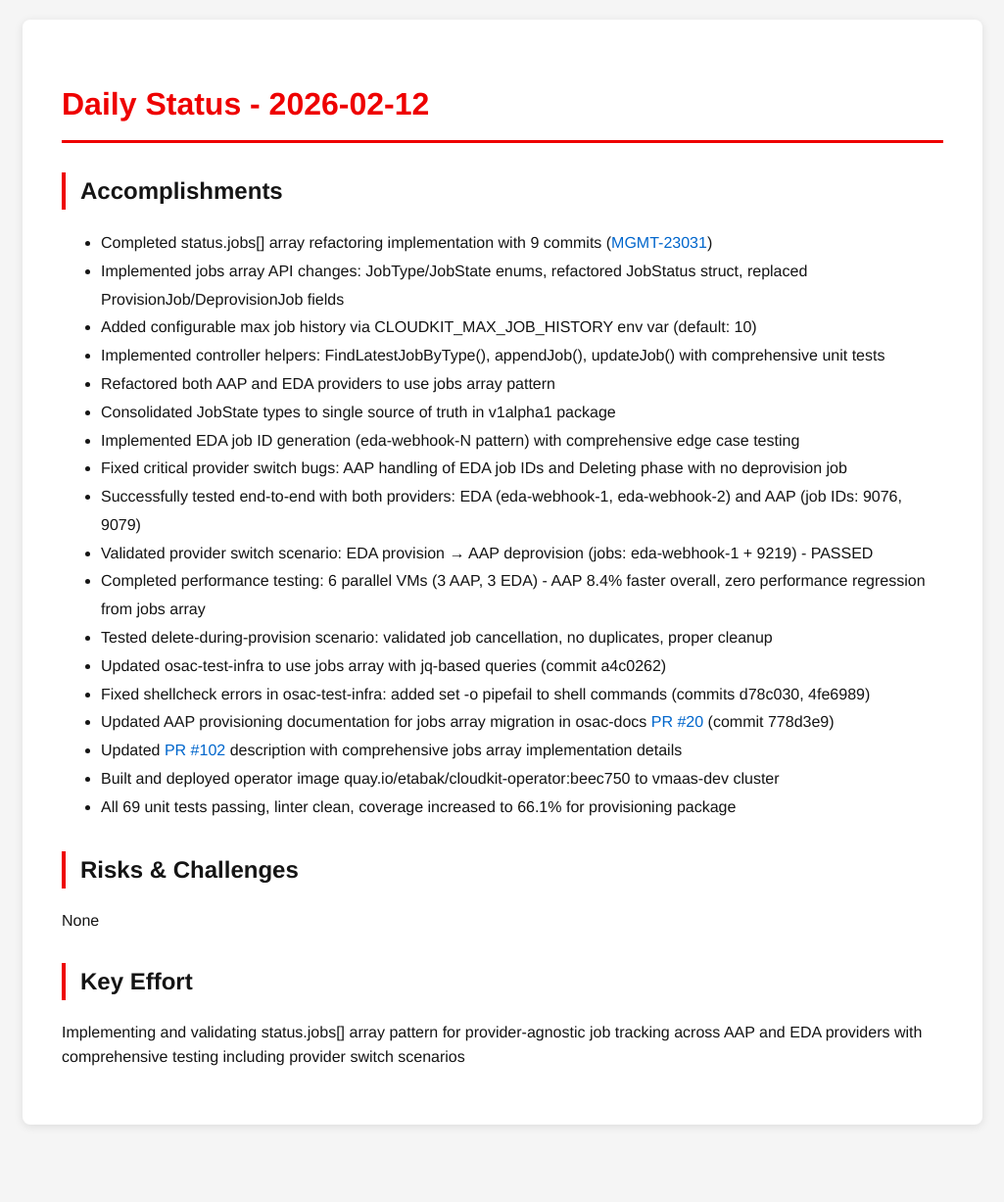
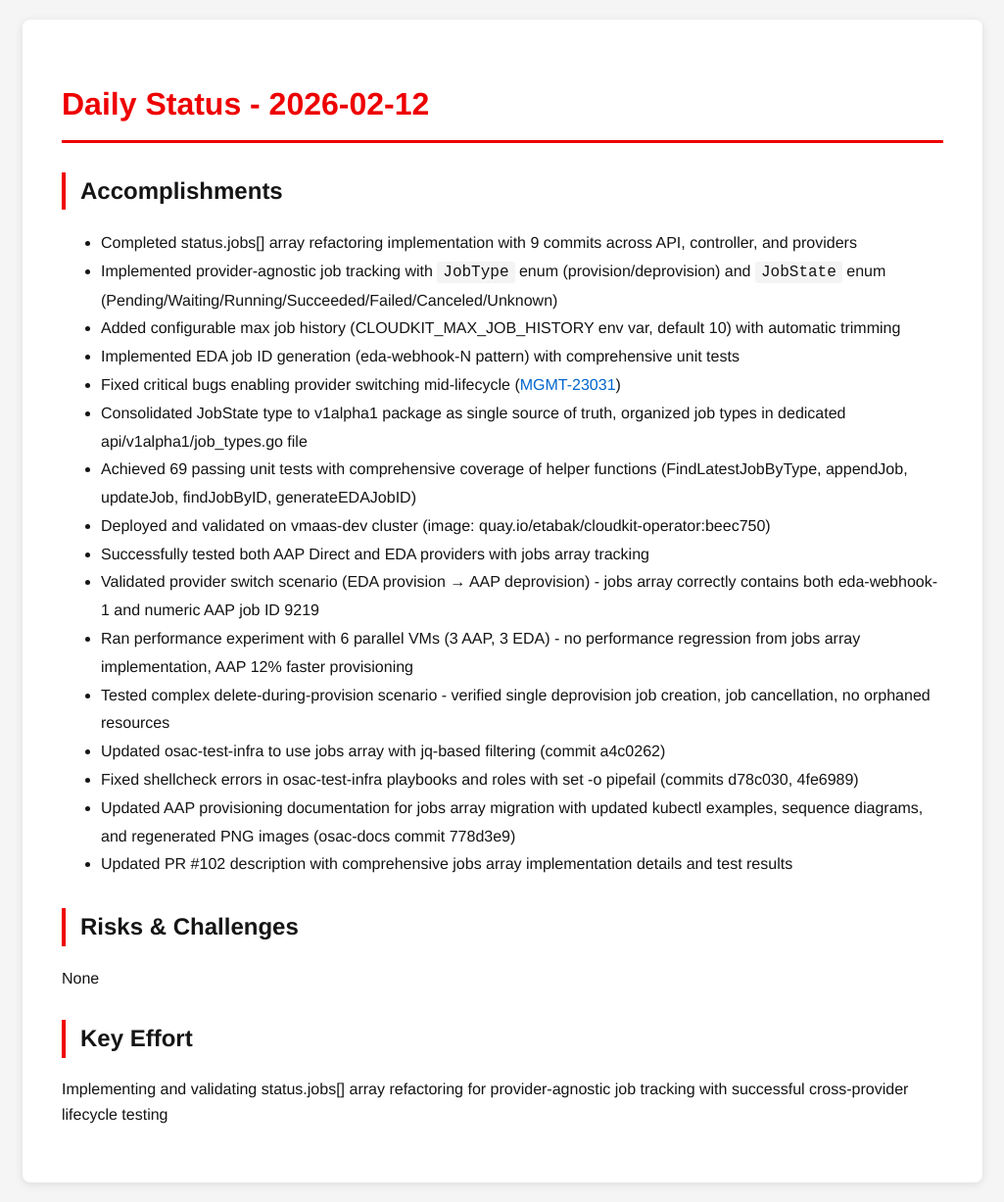
Before and after one commit to tzvatot/daily-status, a Jekyll site: the page built from 2026-02-12.md, in a window 1280 px wide. Shown: the whole page at 98% size, without its empty margins (127-1152 px from the left). Built offline with Jekyll 4.4.1, drawn with Linux system fonts in a browser that asks for light colours; before the commit the page ends 1168 px from its top, so only the background shows below that.

Commit message:
Daily status update - 2026-02-12

```diff
--- a/2026-02-12.md
+++ b/2026-02-12.md
@@ -7,27 +7,25 @@ date: 2026-02-12
 # Daily Status - 2026-02-12
 
 ## Accomplishments
-- Completed status.jobs[] array refactoring implementation with 9 commits ([MGMT-23031](https://issues.redhat.com/browse/MGMT-23031))
-- Implemented jobs array API changes: JobType/JobState enums, refactored JobStatus struct, replaced ProvisionJob/DeprovisionJob fields
-- Added configurable max job history via CLOUDKIT_MAX_JOB_HISTORY env var (default: 10)
-- Implemented controller helpers: FindLatestJobByType(), appendJob(), updateJob() with comprehensive unit tests
-- Refactored both AAP and EDA providers to use jobs array pattern
-- Consolidated JobState types to single source of truth in v1alpha1 package
-- Implemented EDA job ID generation (eda-webhook-N pattern) with comprehensive edge case testing
-- Fixed critical provider switch bugs: AAP handling of EDA job IDs and Deleting phase with no deprovision job
-- Successfully tested end-to-end with both providers: EDA (eda-webhook-1, eda-webhook-2) and AAP (job IDs: 9076, 9079)
-- Validated provider switch scenario: EDA provision → AAP deprovision (jobs: eda-webhook-1 + 9219) - PASSED
-- Completed performance testing: 6 parallel VMs (3 AAP, 3 EDA) - AAP 8.4% faster overall, zero performance regression from jobs array
-- Tested delete-during-provision scenario: validated job cancellation, no duplicates, proper cleanup
-- Updated osac-test-infra to use jobs array with jq-based queries (commit a4c0262)
-- Fixed shellcheck errors in osac-test-infra: added set -o pipefail to shell commands (commits d78c030, 4fe6989)
-- Updated AAP provisioning documentation for jobs array migration in osac-docs [PR #20](https://github.com/osac-project/docs/pull/20) (commit 778d3e9)
-- Updated [PR #102](https://github.com/osac-project/osac-operator/pull/102) description with comprehensive jobs array implementation details
-- Built and deployed operator image quay.io/etabak/cloudkit-operator:beec750 to vmaas-dev cluster
-- All 69 unit tests passing, linter clean, coverage increased to 66.1% for provisioning package
+- Completed status.jobs[] array refactoring implementation with 9 commits across API, controller, and providers
+- Implemented provider-agnostic job tracking with `JobType` enum (provision/deprovision) and `JobState` enum (Pending/Waiting/Running/Succeeded/Failed/Canceled/Unknown)
+- Added configurable max job history (CLOUDKIT_MAX_JOB_HISTORY env var, default 10) with automatic trimming
+- Implemented EDA job ID generation (eda-webhook-N pattern) with comprehensive unit tests
+- Fixed critical bugs enabling provider switching mid-lifecycle ([MGMT-23031](https://issues.redhat.com/browse/MGMT-23031))
+- Consolidated JobState type to v1alpha1 package as single source of truth, organized job types in dedicated api/v1alpha1/job_types.go file
+- Achieved 69 passing unit tests with comprehensive coverage of helper functions (FindLatestJobByType, appendJob, updateJob, findJobByID, generateEDAJobID)
+- Deployed and validated on vmaas-dev cluster (image: quay.io/etabak/cloudkit-operator:beec750)
+- Successfully tested both AAP Direct and EDA providers with jobs array tracking
+- Validated provider switch scenario (EDA provision → AAP deprovision) - jobs array correctly contains both eda-webhook-1 and numeric AAP job ID 9219
+- Ran performance experiment with 6 parallel VMs (3 AAP, 3 EDA) - no performance regression from jobs array implementation, AAP 12% faster provisioning
+- Tested complex delete-during-provision scenario - verified single deprovision job creation, job cancellation, no orphaned resources
+- Updated osac-test-infra to use jobs array with jq-based filtering (commit a4c0262)
+- Fixed shellcheck errors in osac-test-infra playbooks and roles with set -o pipefail (commits d78c030, 4fe6989)
+- Updated AAP provisioning documentation for jobs array migration with updated kubectl examples, sequence diagrams, and regenerated PNG images (osac-docs commit 778d3e9)
+- Updated PR #102 description with comprehensive jobs array implementation details and test results
 
 ## Risks & Challenges
 None
 
 ## Key Effort
-Implementing and validating status.jobs[] array pattern for provider-agnostic job tracking across AAP and EDA providers with comprehensive testing including provider switch scenarios
+Implementing and validating status.jobs[] array refactoring for provider-agnostic job tracking with successful cross-provider lifecycle testing
```
